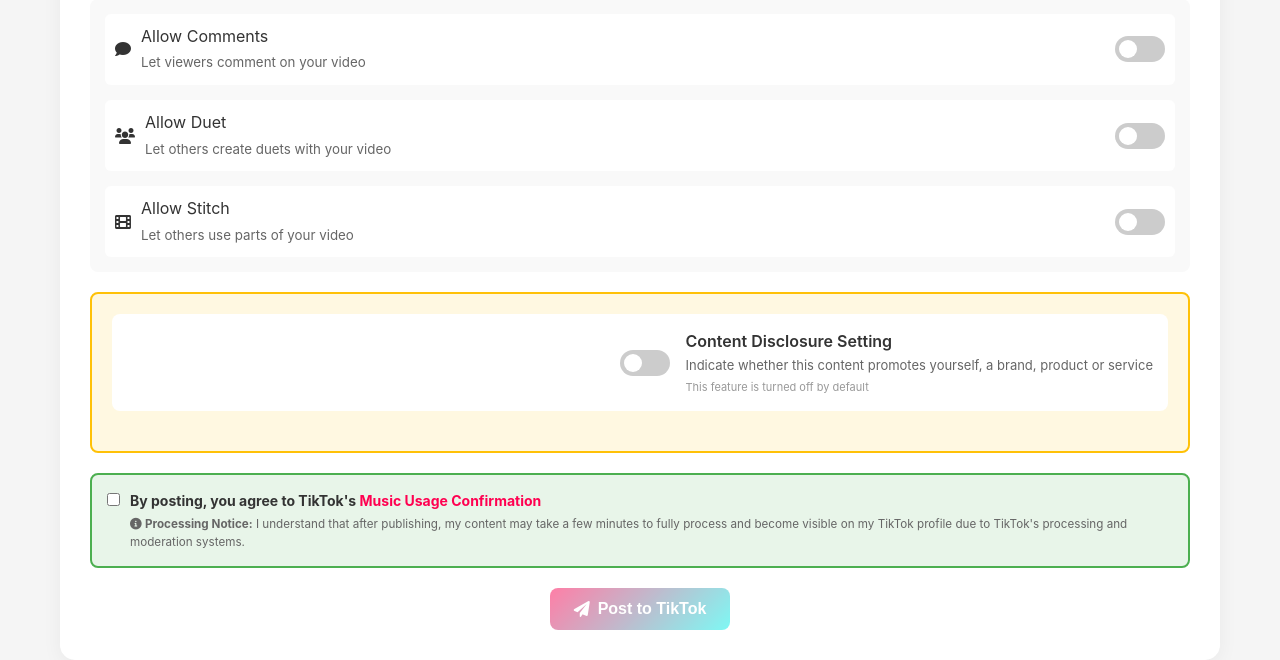
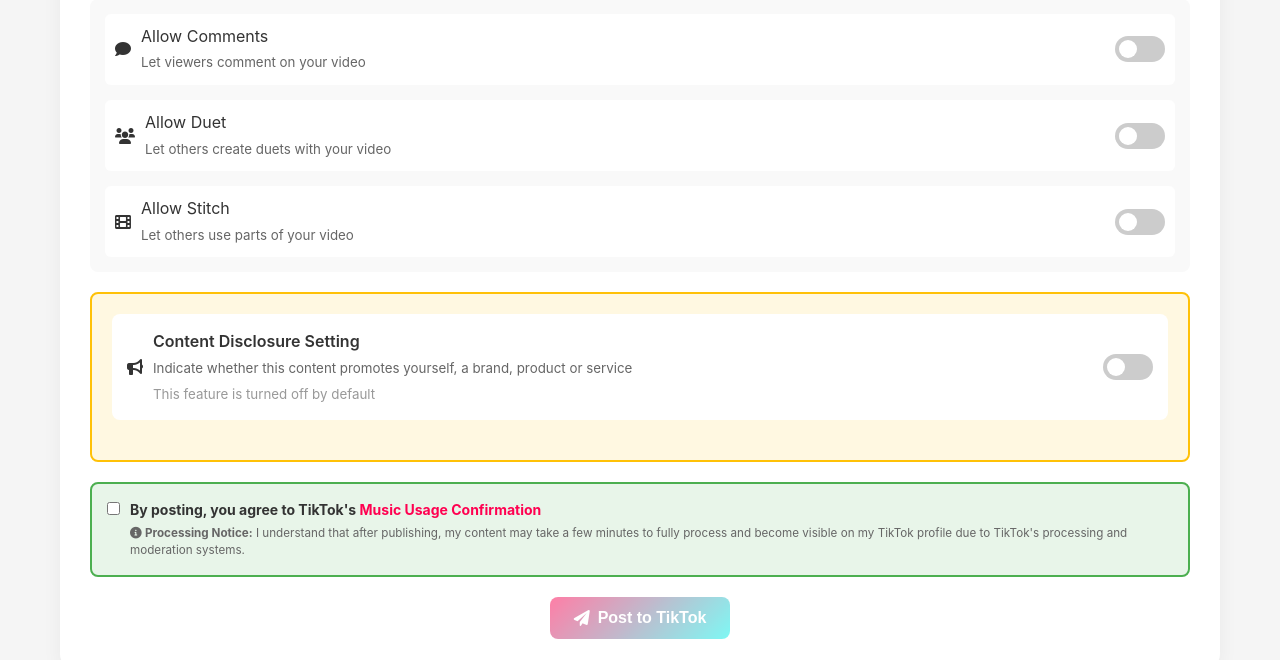
Before and after one commit to patt2005/postfix, a Flask app: page /dashboard in a window 1280 px wide. Shown: the part 1131-1791 px from the top of the page. Run offline with Flask 3, Linux system fonts and the light colour scheme; the visitor is signed in with stand-in values (Sample User, id 1); some libraries are stand-ins or nearby versions.

Commit message:
some chnages

```diff
--- a/templates/dashboard.html
+++ b/templates/dashboard.html
@@ -488,6 +488,7 @@
         .commercial-toggle {
             display: flex;
             align-items: center;
+            justify-content: space-between;
             gap: 15px;
             margin-bottom: 20px;
             padding: 15px;
@@ -1054,16 +1055,17 @@
                 <!-- Commercial Content Disclosure -->
                 <div class="commercial-content-section">
                     <div class="commercial-toggle">
+                        <div class="interaction-label">
+                            <i class="fas fa-bullhorn"></i>
+                            <div>
+                                <div style="font-weight: 600;">Content Disclosure Setting</div>
+                                <small style="color: #666;">Indicate whether this content promotes yourself, a brand, product or service</small>
+                                <small style="color: #999; display: block; margin-top: 3px;">This feature is turned off by default</small>
+                            </div>
+                        </div>
                         <div class="interaction-toggle">
                             <input type="checkbox" id="commercialToggle" name="commercial_content">
                             <span class="interaction-toggle-slider"></span>
-                        </div>
-                        <div>
-                            <div style="font-weight: 600;">Content Disclosure Setting</div>
-                            <div style="font-size: 13px; color: #666;">Indicate whether this content promotes yourself,
-                                a brand, product or service</div>
-                            <div style="font-size: 11px; color: #999; margin-top: 3px;">This feature is turned off by
-                                default</div>
                         </div>
                     </div>
 
```
